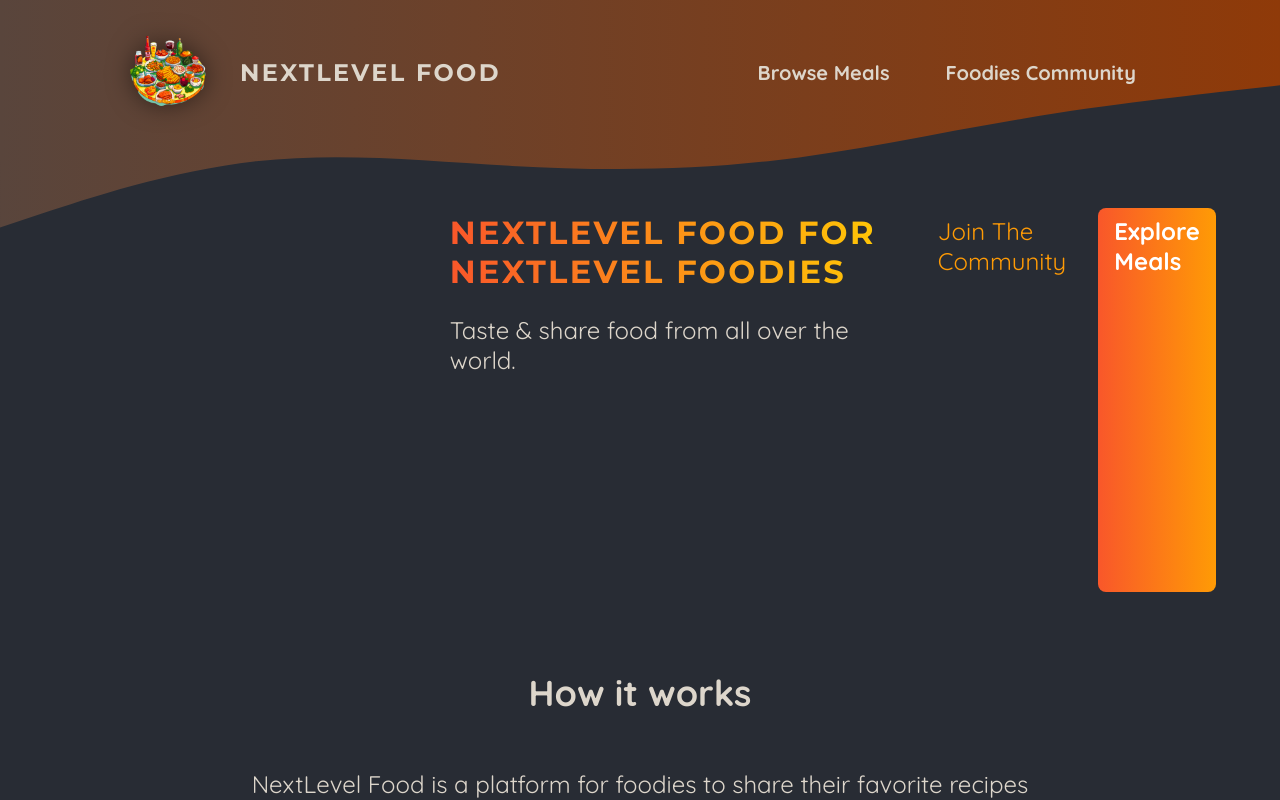
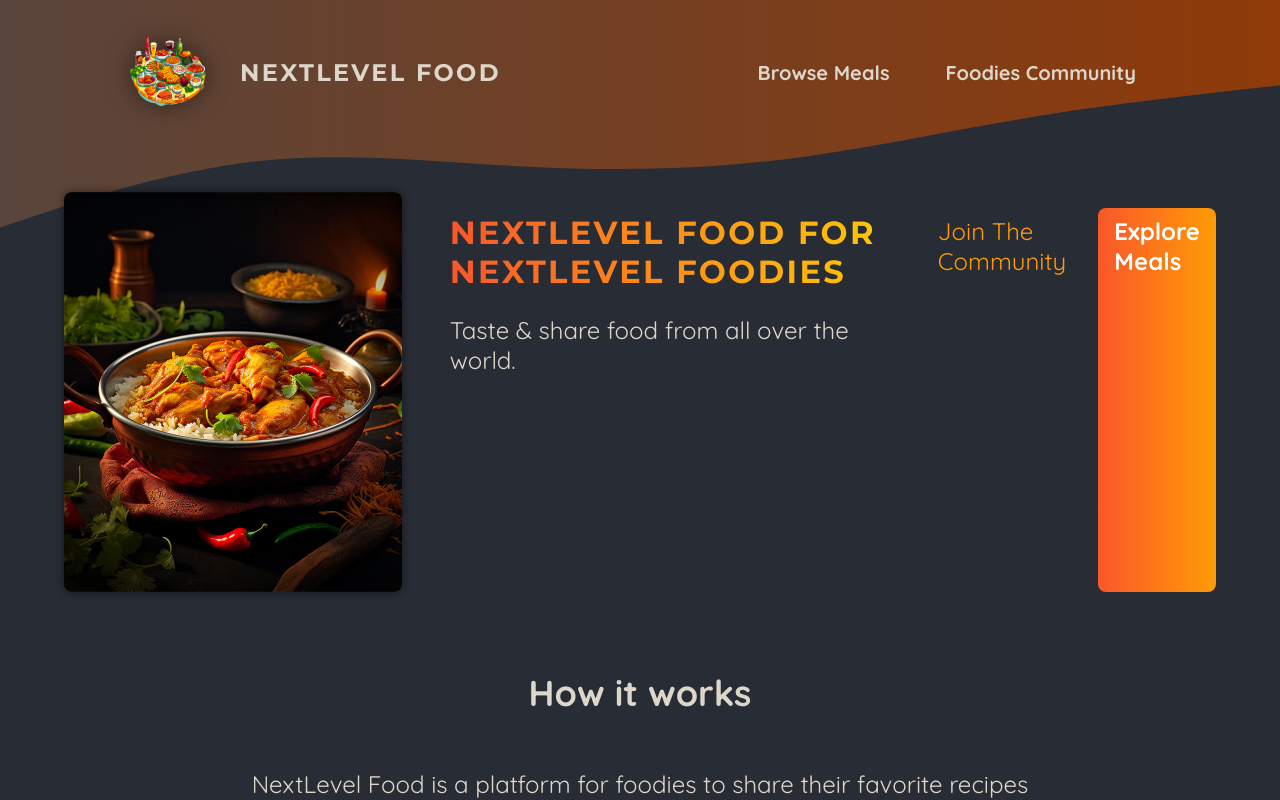
Before and after one commit to Paolo876/NextLevel, a Next.js app: page / in a window 1280 px wide. Shown: the top 800 px of the page. Built offline with nearby package versions, Linux system fonts and the light colour scheme.

Commit message:
implemented use client on image slideshow comp

```diff
--- a/app/page.js
+++ b/app/page.js
@@ -1,12 +1,13 @@
 import Link from "next/link";
 import classes from "./page.module.css"
+import ImageSlideshow from "@/components/images/image-slideshow";
 
 export default function Home() {
   return (
     <>
       <header className={classes.header}>
         <div className={classes.slideshow}>
-
+          <ImageSlideshow/>
         </div>
         <div className={classes.hero}>
           <h1>NextLevel Food for NextLevel Foodies</h1>
--- a/components/images/image-slideshow.js
+++ b/components/images/image-slideshow.js
@@ -1,3 +1,5 @@
+"use client"; //use this line when implementing client-side actions like react hooks
+
 import { useEffect, useState } from 'react';
 import Image from 'next/image';
 
```
